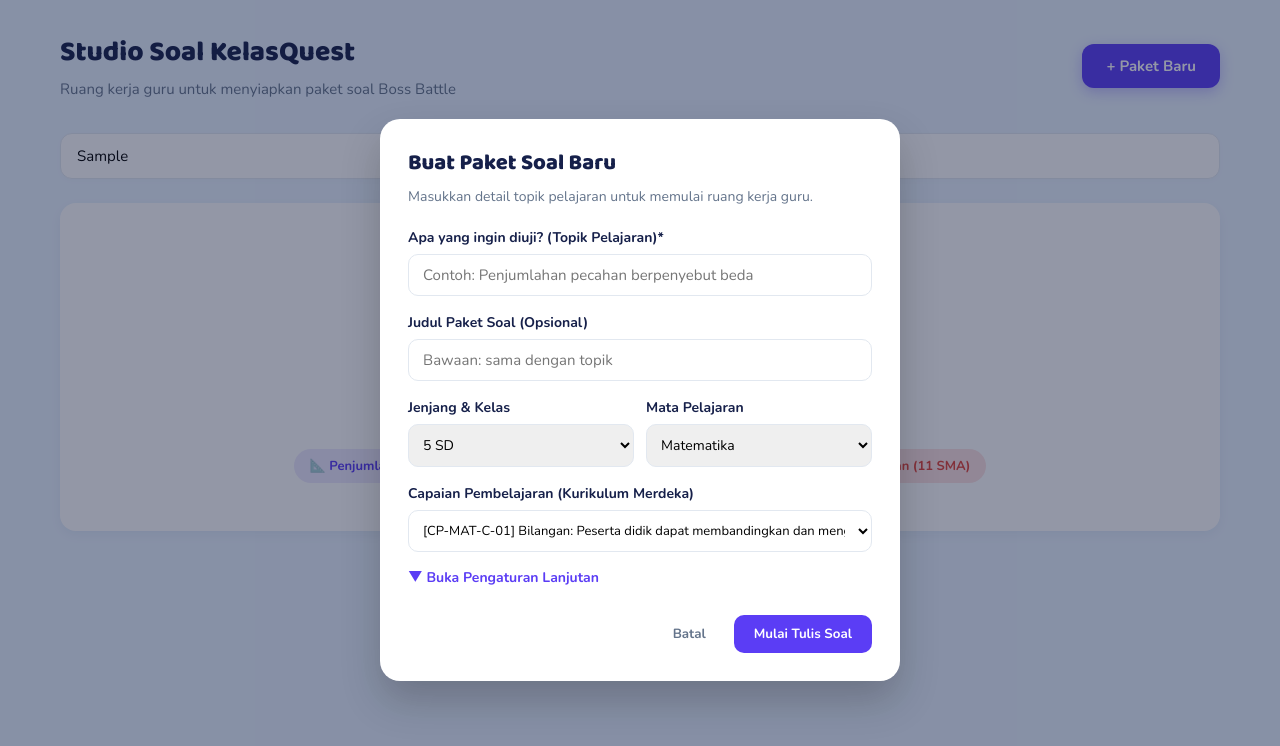
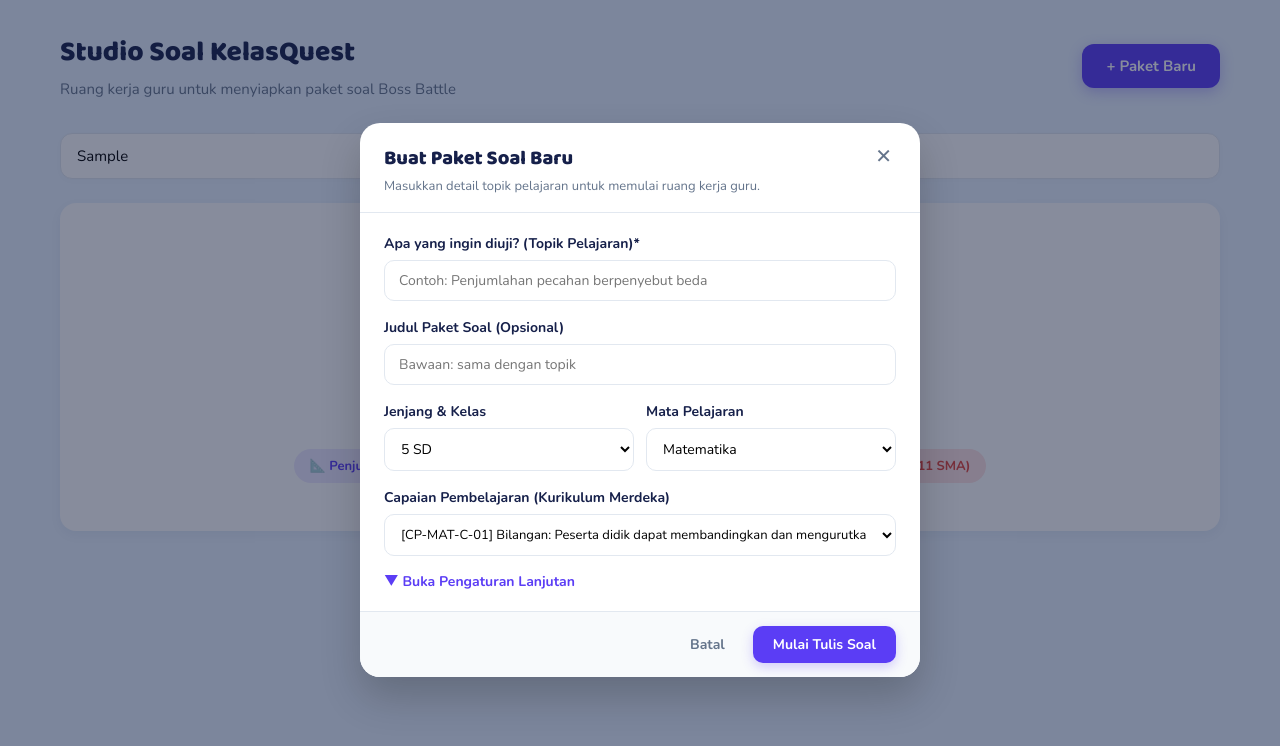
Before and after one commit to rramadhaan15/KelasQuest, a Next.js app: page / in a window 1280 px wide. Both pictures are taken after typing "Sample" into the empty fields and a click on the button "+ Paket Baru". Shown: the top 746 px of the page. Built offline with nearby package versions, Linux system fonts and the light colour scheme.

Commit message:
fix(ui): make modal scrollable, prevent viewport overflow, and fix advanced settings grid inputs

```diff
--- a/src/components/BerandaStudioSoal.tsx
+++ b/src/components/BerandaStudioSoal.tsx
@@ -328,30 +328,86 @@
           style={{
             position: 'fixed',
             inset: 0,
-            background: 'rgba(16, 26, 58, 0.45)',
+            background: 'rgba(16, 26, 58, 0.5)',
             display: 'flex',
             alignItems: 'center',
             justifyContent: 'center',
-            padding: '20px',
+            padding: '16px',
             zIndex: 100,
+            overflowY: 'auto',
           }}
         >
           <div
             style={{
               background: 'var(--putih)',
               borderRadius: '20px',
-              maxWidth: '520px',
+              maxWidth: '560px',
               width: '100%',
-              padding: '28px',
-              boxShadow: '0 20px 40px rgba(0,0,0,0.2)',
+              maxHeight: 'calc(100vh - 32px)',
+              display: 'flex',
+              flexDirection: 'column',
+              boxShadow: '0 20px 40px rgba(0, 0, 0, 0.2)',
+              overflow: 'hidden',
+              margin: 'auto',
             }}
           >
-            <h2 style={{ fontSize: '22px', fontWeight: 800, marginBottom: '6px' }}>Buat Paket Soal Baru</h2>
-            <p style={{ color: 'var(--abu-teks)', fontSize: '14px', marginBottom: '20px' }}>
+            {/* Modal Header */}
+            <div
+              style={{
+                padding: '20px 24px 16px 24px',
+                borderBottom: '1px solid var(--abu-border)',
+                display: 'flex',
+                justifyContent: 'space-between',
+                alignItems: 'flex-start',
+                flexShrink: 0,
+              }}
+            >
+              <div>
+                <h2 style={{ fontSize: '20px', fontWeight: 800, margin: 0, color: 'var(--tinta)' }}>
+                  Buat Paket Soal Baru
+                </h2>
+                <p style={{ color: 'var(--abu-teks)', fontSize: '13px', margin: '4px 0 0 0' }}>
                   Masukkan detail topik pelajaran untuk memulai ruang kerja guru.
                 </p>
+              </div>
+              <button
+                type="button"
+                onClick={() => setShowModal(false)}
+                style={{
+                  background: 'transparent',
+                  border: 'none',
+                  fontSize: '20px',
+                  cursor: 'pointer',
+                  color: 'var(--abu-teks)',
+                  padding: '4px',
+                  lineHeight: 1,
+                }}
+                aria-label="Tutup"
+              >
+                ✕
+              </button>
+            </div>
 
-            <form onSubmit={handleCreate} style={{ display: 'flex', flexDirection: 'column', gap: '16px' }}>
+            {/* Scrollable Form Body */}
+            <form
+              onSubmit={handleCreate}
+              style={{
+                display: 'flex',
+                flexDirection: 'column',
+                flex: 1,
+                overflow: 'hidden',
+              }}
+            >
+              <div
+                style={{
+                  padding: '20px 24px',
+                  overflowY: 'auto',
+                  display: 'flex',
+                  flexDirection: 'column',
+                  gap: '16px',
+                  flex: 1,
+                }}
+              >
                 <div>
                   <label style={{ display: 'block', fontSize: '14px', fontWeight: 700, marginBottom: '6px' }}>
                     Apa yang ingin diuji? (Topik Pelajaran)*
@@ -364,10 +420,11 @@
                     placeholder="Contoh: Penjumlahan pecahan berpenyebut beda"
                     style={{
                       width: '100%',
+                      boxSizing: 'border-box',
                       padding: '10px 14px',
                       borderRadius: '10px',
                       border: '1px solid var(--abu-border)',
-                    fontSize: '15px',
+                      fontSize: '14px',
                     }}
                   />
                 </div>
@@ -383,15 +440,16 @@
                     placeholder="Bawaan: sama dengan topik"
                     style={{
                       width: '100%',
+                      boxSizing: 'border-box',
                       padding: '10px 14px',
                       borderRadius: '10px',
                       border: '1px solid var(--abu-border)',
-                    fontSize: '15px',
+                      fontSize: '14px',
                     }}
                   />
                 </div>
 
-              <div style={{ display: 'grid', gridTemplateColumns: '1fr 1fr', gap: '12px' }}>
+                <div style={{ display: 'grid', gridTemplateColumns: 'repeat(2, minmax(0, 1fr))', gap: '12px' }}>
                   <div>
                     <label style={{ display: 'block', fontSize: '14px', fontWeight: 700, marginBottom: '6px' }}>
                       Jenjang & Kelas
@@ -401,10 +459,12 @@
                       onChange={(e) => setJenjang(e.target.value)}
                       style={{
                         width: '100%',
-                      padding: '10px',
+                        boxSizing: 'border-box',
+                        padding: '10px 12px',
                         borderRadius: '10px',
                         border: '1px solid var(--abu-border)',
                         fontSize: '14px',
+                        background: 'var(--putih)',
                       }}
                     >
                       <option value="4 SD">4 SD</option>
@@ -428,10 +488,12 @@
                       onChange={(e) => setMapel(e.target.value)}
                       style={{
                         width: '100%',
-                      padding: '10px',
+                        boxSizing: 'border-box',
+                        padding: '10px 12px',
                         borderRadius: '10px',
                         border: '1px solid var(--abu-border)',
                         fontSize: '14px',
+                        background: 'var(--putih)',
                       }}
                     >
                       <option value="Matematika">Matematika</option>
@@ -455,7 +517,8 @@
                     onChange={(e) => setSelectedCp(e.target.value)}
                     style={{
                       width: '100%',
-                    padding: '10px',
+                      boxSizing: 'border-box',
+                      padding: '10px 12px',
                       borderRadius: '10px',
                       border: '1px solid var(--abu-border)',
                       fontSize: '13px',
@@ -483,7 +546,8 @@
                       fontWeight: 700,
                       display: 'flex',
                       alignItems: 'center',
-                    gap: '4px',
+                      gap: '6px',
+                      padding: 0,
                     }}
                   >
                     {showAdvanced ? '▲ Sembunyikan Pengaturan Lanjutan' : '▼ Buka Pengaturan Lanjutan'}
@@ -499,12 +563,12 @@
                       border: '1px solid var(--abu-border)',
                       display: 'flex',
                       flexDirection: 'column',
-                    gap: '12px',
+                      gap: '14px',
                     }}
                   >
-                  <div style={{ display: 'grid', gridTemplateColumns: '1fr 1fr', gap: '12px' }}>
+                    <div style={{ display: 'grid', gridTemplateColumns: 'repeat(2, minmax(0, 1fr))', gap: '12px' }}>
                       <div>
-                      <label style={{ display: 'block', fontSize: '13px', fontWeight: 700, marginBottom: '4px' }}>
+                        <label style={{ display: 'block', fontSize: '12px', fontWeight: 700, marginBottom: '4px' }}>
                           Jumlah Soal (5 - 40):
                         </label>
                         <input
@@ -515,14 +579,17 @@
                           onChange={(e) => setJumlahSoal(parseInt(e.target.value) || 20)}
                           style={{
                             width: '100%',
-                          padding: '8px',
+                            boxSizing: 'border-box',
+                            padding: '8px 12px',
                             borderRadius: '8px',
                             border: '1px solid var(--abu-border)',
+                            fontSize: '13px',
+                            background: 'var(--putih)',
                           }}
                         />
                       </div>
                       <div>
-                      <label style={{ display: 'block', fontSize: '13px', fontWeight: 700, marginBottom: '4px' }}>
+                        <label style={{ display: 'block', fontSize: '12px', fontWeight: 700, marginBottom: '4px' }}>
                           Waktu / Soal (detik):
                         </label>
                         <input
@@ -533,51 +600,118 @@
                           onChange={(e) => setWaktuPerSoal(parseInt(e.target.value) || 20)}
                           style={{
                             width: '100%',
-                          padding: '8px',
+                            boxSizing: 'border-box',
+                            padding: '8px 12px',
                             borderRadius: '8px',
                             border: '1px solid var(--abu-border)',
+                            fontSize: '13px',
+                            background: 'var(--putih)',
                           }}
                         />
                       </div>
                     </div>
 
                     <div>
-                    <label style={{ display: 'block', fontSize: '13px', fontWeight: 700, marginBottom: '4px' }}>
-                      Komposisi Kesulitan (Mudah: {mudahPct}%, Sedang: {sedangPct}%, Sulit: {sulitPct}%)
+                      <div style={{ display: 'flex', justifyContent: 'space-between', alignItems: 'center', marginBottom: '6px' }}>
+                        <label style={{ fontSize: '12px', fontWeight: 700 }}>
+                          Komposisi Kesulitan:
                         </label>
-                    <div style={{ display: 'grid', gridTemplateColumns: '1fr 1fr 1fr', gap: '8px' }}>
+                        <span
+                          style={{
+                            fontSize: '11px',
+                            fontWeight: 700,
+                            color: mudahPct + sedangPct + sulitPct === 100 ? 'var(--hijau-benar)' : '#D97706',
+                          }}
+                        >
+                          Total: {mudahPct + sedangPct + sulitPct}% {mudahPct + sedangPct + sulitPct === 100 ? '✓' : '(Target 100%)'}
+                        </span>
+                      </div>
+                      <div style={{ display: 'grid', gridTemplateColumns: 'repeat(3, minmax(0, 1fr))', gap: '8px' }}>
+                        <div>
+                          <span style={{ display: 'block', fontSize: '11px', fontWeight: 600, color: 'var(--abu-teks)', marginBottom: '4px' }}>
+                            Mudah (%)
+                          </span>
                           <input
                             type="number"
-                        placeholder="Mudah %"
+                            min={0}
+                            max={100}
+                            placeholder="30"
                             value={mudahPct}
                             onChange={(e) => setMudahPct(parseInt(e.target.value) || 0)}
-                        style={{ padding: '6px', borderRadius: '6px', border: '1px solid var(--abu-border)' }}
+                            style={{
+                              width: '100%',
+                              boxSizing: 'border-box',
+                              padding: '8px 10px',
+                              borderRadius: '8px',
+                              border: '1px solid var(--abu-border)',
+                              fontSize: '13px',
+                              background: 'var(--putih)',
+                            }}
                           />
+                        </div>
+                        <div>
+                          <span style={{ display: 'block', fontSize: '11px', fontWeight: 600, color: 'var(--abu-teks)', marginBottom: '4px' }}>
+                            Sedang (%)
+                          </span>
                           <input
                             type="number"
-                        placeholder="Sedang %"
+                            min={0}
+                            max={100}
+                            placeholder="50"
                             value={sedangPct}
                             onChange={(e) => setSedangPct(parseInt(e.target.value) || 0)}
-                        style={{ padding: '6px', borderRadius: '6px', border: '1px solid var(--abu-border)' }}
+                            style={{
+                              width: '100%',
+                              boxSizing: 'border-box',
+                              padding: '8px 10px',
+                              borderRadius: '8px',
+                              border: '1px solid var(--abu-border)',
+                              fontSize: '13px',
+                              background: 'var(--putih)',
+                            }}
                           />
+                        </div>
+                        <div>
+                          <span style={{ display: 'block', fontSize: '11px', fontWeight: 600, color: 'var(--abu-teks)', marginBottom: '4px' }}>
+                            Sulit (%)
+                          </span>
                           <input
                             type="number"
-                        placeholder="Sulit %"
+                            min={0}
+                            max={100}
+                            placeholder="20"
                             value={sulitPct}
                             onChange={(e) => setSulitPct(parseInt(e.target.value) || 0)}
-                        style={{ padding: '6px', borderRadius: '6px', border: '1px solid var(--abu-border)' }}
+                            style={{
+                              width: '100%',
+                              boxSizing: 'border-box',
+                              padding: '8px 10px',
+                              borderRadius: '8px',
+                              border: '1px solid var(--abu-border)',
+                              fontSize: '13px',
+                              background: 'var(--putih)',
+                            }}
                           />
+                        </div>
                       </div>
                     </div>
 
                     <div>
-                    <label style={{ display: 'block', fontSize: '13px', fontWeight: 700, marginBottom: '4px' }}>
+                      <label style={{ display: 'block', fontSize: '12px', fontWeight: 700, marginBottom: '4px' }}>
                         Gaya Soal:
                       </label>
                       <select
                         value={gayaSoal}
                         onChange={(e) => setGayaSoal(e.target.value as GayaSoal)}
-                      style={{ width: '100%', padding: '8px', borderRadius: '8px', border: '1px solid var(--abu-border)' }}
+                        style={{
+                          width: '100%',
+                          boxSizing: 'border-box',
+                          padding: '8px 12px',
+                          borderRadius: '8px',
+                          border: '1px solid var(--abu-border)',
+                          fontSize: '13px',
+                          background: 'var(--putih)',
+                        }}
                       >
                         <option value="KONTEKS_SEHARI_HARI">Konteks Sehari-hari</option>
                         <option value="LANGSUNG">Langsung</option>
@@ -585,20 +719,32 @@
                       </select>
                     </div>
 
-                  <div style={{ display: 'flex', alignItems: 'center', gap: '8px' }}>
+                    <div>
+                      <label
+                        htmlFor="mode-miskonsepsi"
+                        style={{
+                          display: 'flex',
+                          alignItems: 'center',
+                          gap: '8px',
+                          fontSize: '13px',
+                          fontWeight: 600,
+                          cursor: 'pointer',
+                          userSelect: 'none',
+                        }}
+                      >
                         <input
                           type="checkbox"
                           id="mode-miskonsepsi"
                           checked={modeMiskonsepsi}
                           onChange={(e) => setModeMiskonsepsi(e.target.checked)}
+                          style={{ width: '16px', height: '16px', accentColor: 'var(--ungu-monster)', cursor: 'pointer' }}
                         />
-                    <label htmlFor="mode-miskonsepsi" style={{ fontSize: '13px', fontWeight: 600 }}>
-                      Mode Miskonsepsi (Pilihan salah dibuat dari kekeliruan umum siswa)
+                        <span>Mode Miskonsepsi (Pilihan salah dibuat dari kekeliruan umum siswa)</span>
                       </label>
                     </div>
 
                     <div>
-                    <label style={{ display: 'block', fontSize: '13px', fontWeight: 700, marginBottom: '4px' }}>
+                      <label style={{ display: 'block', fontSize: '12px', fontWeight: 700, marginBottom: '4px' }}>
                         Instruksi Tambahan (Opsional):
                       </label>
                       <input
@@ -606,21 +752,45 @@
                         value={instruksiTambahan}
                         onChange={(e) => setInstruksiTambahan(e.target.value)}
                         placeholder="Contoh: Pakai nama dan tempat lokal di Jawa Barat"
-                      style={{ width: '100%', padding: '8px', borderRadius: '8px', border: '1px solid var(--abu-border)' }}
+                        style={{
+                          width: '100%',
+                          boxSizing: 'border-box',
+                          padding: '8px 12px',
+                          borderRadius: '8px',
+                          border: '1px solid var(--abu-border)',
+                          fontSize: '13px',
+                          background: 'var(--putih)',
+                        }}
                       />
                     </div>
                   </div>
                 )}
+              </div>
 
-              <div style={{ display: 'flex', justifyContent: 'flex-end', gap: '12px', marginTop: '12px' }}>
+              {/* Fixed Bottom Footer */}
+              <div
+                style={{
+                  padding: '14px 24px',
+                  borderTop: '1px solid var(--abu-border)',
+                  display: 'flex',
+                  justifyContent: 'flex-end',
+                  alignItems: 'center',
+                  gap: '12px',
+                  background: '#F8FAFC',
+                  flexShrink: 0,
+                }}
+              >
                 <button
                   type="button"
                   onClick={() => setShowModal(false)}
                   style={{
                     background: 'transparent',
                     color: 'var(--abu-teks)',
-                    padding: '10px 16px',
+                    padding: '8px 16px',
+                    fontSize: '14px',
                     fontWeight: 700,
+                    border: 'none',
+                    cursor: 'pointer',
                   }}
                 >
                   Batal
@@ -631,9 +801,13 @@
                   style={{
                     background: 'var(--ungu-monster)',
                     color: 'var(--putih)',
-                    padding: '10px 20px',
+                    padding: '9px 20px',
                     borderRadius: '10px',
+                    fontSize: '14px',
                     fontWeight: 700,
+                    border: 'none',
+                    cursor: creating ? 'not-allowed' : 'pointer',
+                    boxShadow: '0 4px 12px rgba(91, 61, 245, 0.25)',
                   }}
                 >
                   {creating ? 'Membuat...' : 'Mulai Tulis Soal'}
```
Lines whose indentation alone changed are shown as unchanged.
